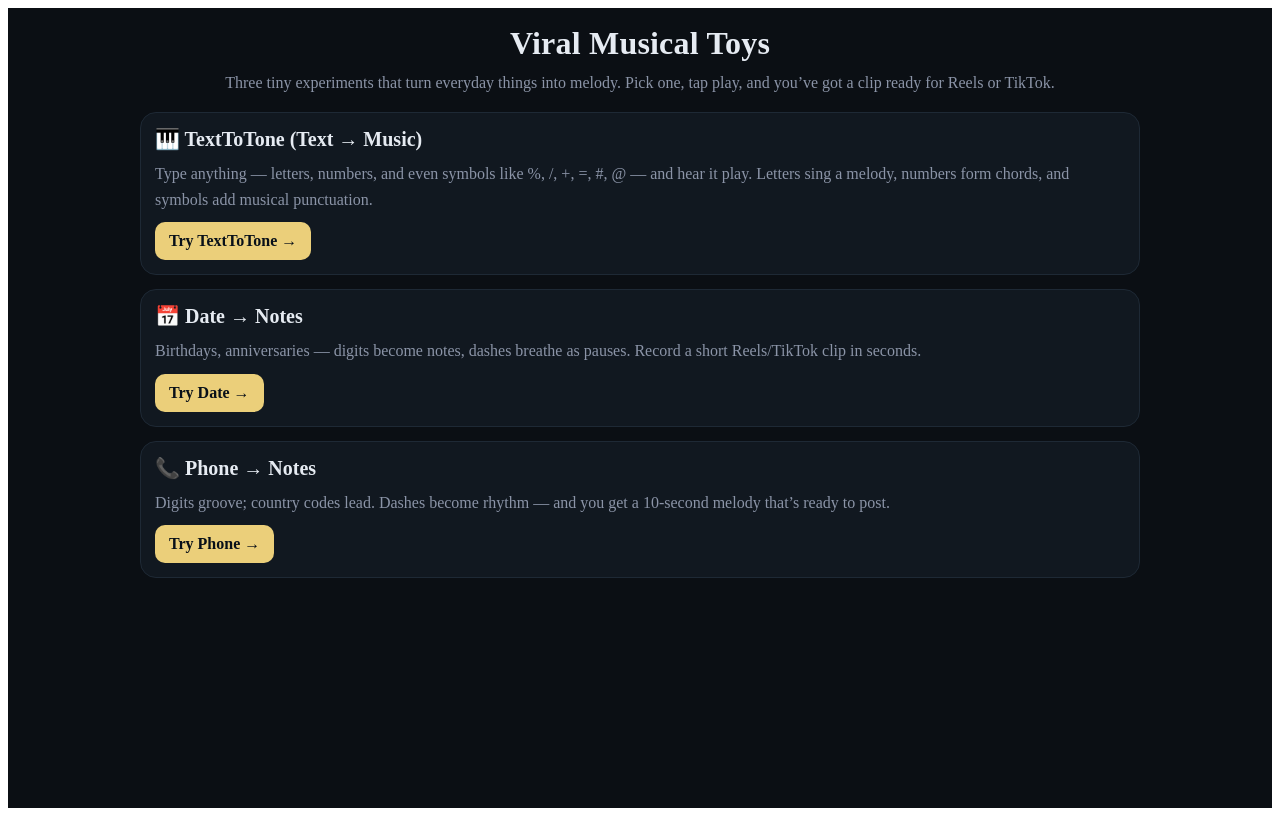
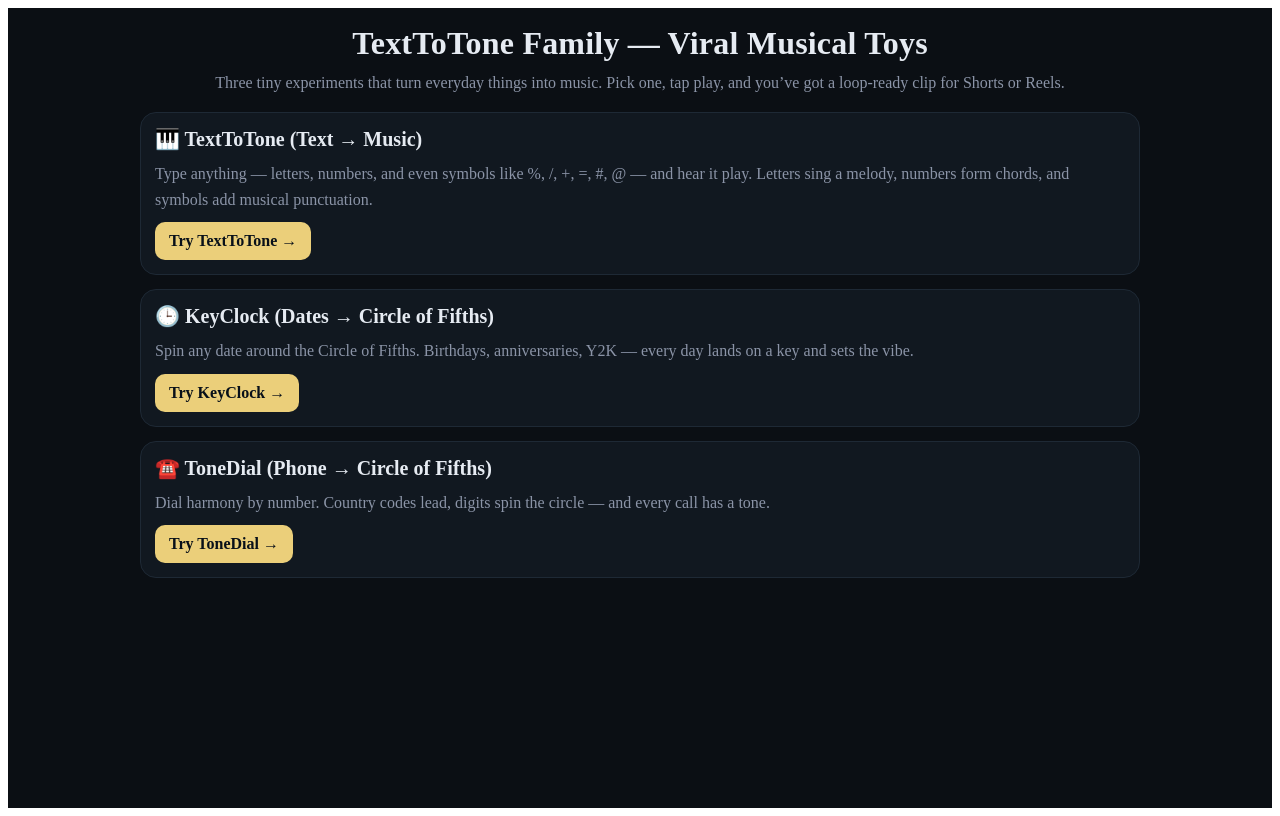
Before and after one commit to andreyeremichev/pianotrainer, a Next.js app: page /viral in a window 1280 px wide. Built offline with nearby package versions, Linux system fonts and the light colour scheme; a web font is replaced by a local one.

Commit message:
content(viral): refresh hub with TextToTone family (KeyClock & ToneDial) and viral metadata

```diff
--- a/app/viral/page.tsx
+++ b/app/viral/page.tsx
@@ -5,23 +5,32 @@ import type { Metadata } from "next";
    Metadata
    ========================= */
 export const metadata: Metadata = {
-  title: "Viral Musical Toys • PianoTrainer",
+  title: "TextToTone Family • Viral Musical Toys • PianoTrainer",
   description:
-    "TextToTone turns text into music (letters, numbers, memes, and symbols), plus Date → Notes and Phone → Notes. Tap, play, and make a Shorts/Reels-ready clip.",
+    "Three bite-size toys: TextToTone (text → music), KeyClock (dates → Circle of Fifths), and ToneDial (phone → Circle of Fifths). Type, spin, dial — and make a loop-ready clip.",
   alternates: { canonical: "/viral" },
   openGraph: {
     type: "website",
     url: "https://pianotrainer.app/viral",
-    title: "Viral Musical Toys • PianoTrainer",
+    title: "TextToTone Family • Viral Musical Toys • PianoTrainer",
     description:
-      "Try TextToTone (text → music) and two quick companions: Date → Notes and Phone → Notes. Letters sing, numbers form chords, symbols add musical punctuation.",
+      "Try TextToTone (text → music), KeyClock (dates spin through the Circle of Fifths), and ToneDial (numbers dial harmony). Letters sing, digits form chords, symbols add musical punctuation.",
     siteName: "PianoTrainer",
+    images: [
+      {
+        url: "https://pianotrainer.app/og/texttotone.jpg",
+        width: 1200,
+        height: 630,
+        alt: "TextToTone • Type Anything, Hear the Music",
+      },
+    ],
   },
   twitter: {
     card: "summary_large_image",
-    title: "Viral Musical Toys • PianoTrainer",
+    title: "TextToTone Family • Viral Musical Toys • PianoTrainer",
     description:
-      "TextToTone (text → music), Date → Notes, and Phone → Notes. Type, play, share.",
+      "TextToTone (text → music), KeyClock (dates → Circle of Fifths), ToneDial (phone → Circle of Fifths). Type, spin, dial — share the loop.",
+    images: ["https://pianotrainer.app/og/texttotone.jpg"],
   },
   robots: { index: true, follow: true },
 };
@@ -59,7 +68,7 @@ export default function ViralHubPage() {
             letterSpacing: 0.2,
           }}
         >
-          Viral Musical Toys
+          TextToTone Family — Viral Musical Toys
         </h1>
         <p
           style={{
@@ -69,8 +78,8 @@ export default function ViralHubPage() {
             lineHeight: 1.6,
           }}
         >
-          Three tiny experiments that turn everyday things into melody. Pick one,
-          tap play, and you’ve got a clip ready for Reels or TikTok.
+          Three tiny experiments that turn everyday things into music. Pick one, tap play, and you’ve
+          got a loop-ready clip for Shorts or Reels.
         </p>
       </header>
 
@@ -147,7 +156,7 @@ export default function ViralHubPage() {
             </div>
           </article>
 
-          {/* Date → Notes */}
+          {/* KeyClock (Dates → Circle of Fifths) */}
           <article
             className="toy-card"
             style={{
@@ -169,16 +178,16 @@ export default function ViralHubPage() {
                 gap: 8,
               }}
             >
-              📅 Date → Notes
+              🕒 KeyClock (Dates → Circle of Fifths)
             </div>
             <p style={{ margin: 0, color: theme.muted, lineHeight: 1.6 }}>
-              Birthdays, anniversaries — digits become notes, dashes breathe as pauses. Record a short
-              Reels/TikTok clip in seconds.
+              Spin any date around the Circle of Fifths. Birthdays, anniversaries, Y2K — every day
+              lands on a key and sets the vibe.
             </p>
             <div>
               <Link
                 href="/viral/key-clock"
-                aria-label="Open Date to Notes Viral Toy"
+                aria-label="Open KeyClock Viral Toy"
                 style={{
                   display: "inline-flex",
                   alignItems: "center",
@@ -192,12 +201,12 @@ export default function ViralHubPage() {
                   border: "none",
                 }}
               >
-                Try Date →
+                Try KeyClock →
               </Link>
             </div>
           </article>
 
-          {/* Phone → Notes */}
+          {/* ToneDial (Phone → Circle of Fifths) */}
           <article
             className="toy-card"
             style={{
@@ -219,16 +228,16 @@ export default function ViralHubPage() {
                 gap: 8,
               }}
             >
-              📞 Phone → Notes
+              ☎️ ToneDial (Phone → Circle of Fifths)
             </div>
             <p style={{ margin: 0, color: theme.muted, lineHeight: 1.6 }}>
-              Digits groove; country codes lead. Dashes become rhythm — and you get a 10-second melody
-              that’s ready to post.
+              Dial harmony by number. Country codes lead, digits spin the circle — and every call has
+              a tone.
             </p>
             <div>
               <Link
                 href="/viral/tone-dial"
-                aria-label="Open Phone Numbers Viral Toy"
+                aria-label="Open ToneDial Viral Toy"
                 style={{
                   display: "inline-flex",
                   alignItems: "center",
@@ -242,7 +251,7 @@ export default function ViralHubPage() {
                   border: "none",
                 }}
               >
-                Try Phone →
+                Try ToneDial →
               </Link>
             </div>
           </article>
```
